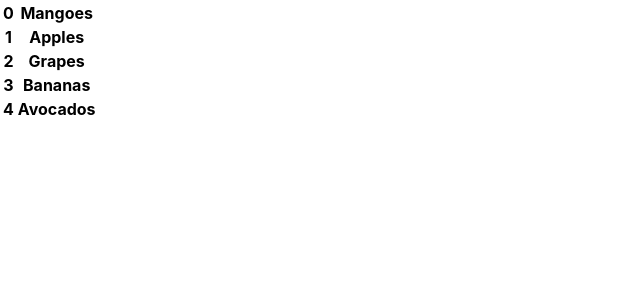
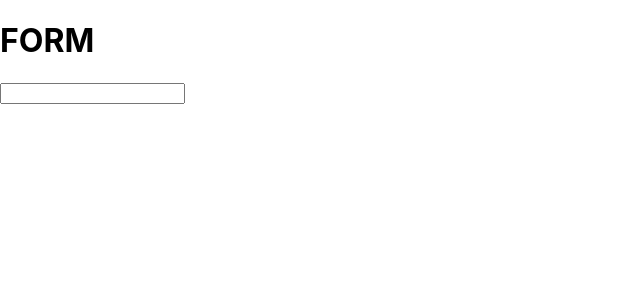
Before and after one commit to Red-stevo/reactfrontend, a React (Create React App) app in the folder react003/: page / in a window 1280 px wide. Shown: the top 300 px of the page, without its empty margins (0-640 px from the left). Built offline with nearby package versions, Linux system fonts and the light colour scheme.

Commit message:
Working handling user input

```diff
--- a/react003/src/App.css
+++ b/react003/src/App.css
@@ -1,6 +1,7 @@
 .App {
   text-align: center;
 }
+
 
 .App-logo {
   height: 40vmin;
--- a/react003/src/App.js
+++ b/react003/src/App.js
@@ -1,12 +1,10 @@
-import './App.css';
-import FunctionalListRendering from "./StateObjects/FunctionalListRendering";
-
+import ClassFormHandling from "./StateObjects/ClassFormHandling";
 
 function App() {
 
   return (
     <div className="App">
-        <FunctionalListRendering></FunctionalListRendering>
+      <ClassFormHandling></ClassFormHandling>
     </div>
   );
 }
--- /dev/null
+++ b/react003/src/StateObjects/ClassFormHandling.js
@@ -0,0 +1,25 @@
+import {Component} from "react";
+import LoginForm from "./LoginForm";
+
+class ClassFormHandling extends Component
+{
+    state = {userName : " "};
+
+    handle = (event) => {
+        this.setState({
+            userName : event.target.value,
+        });
+        console.log(this.state.userName);
+    }
+
+    render() {
+        return(
+            <div>
+                <h1><b>FORM</b></h1>
+                <input onChange={this.handle} type="text" value={this.state.userName}/>
+            </div>
+        );
+    }
+}
+
+export default ClassFormHandling;
```
Also changed, not shown: react003/src/StateObjects/FormHandling.js (added, +43 -0 lines).
